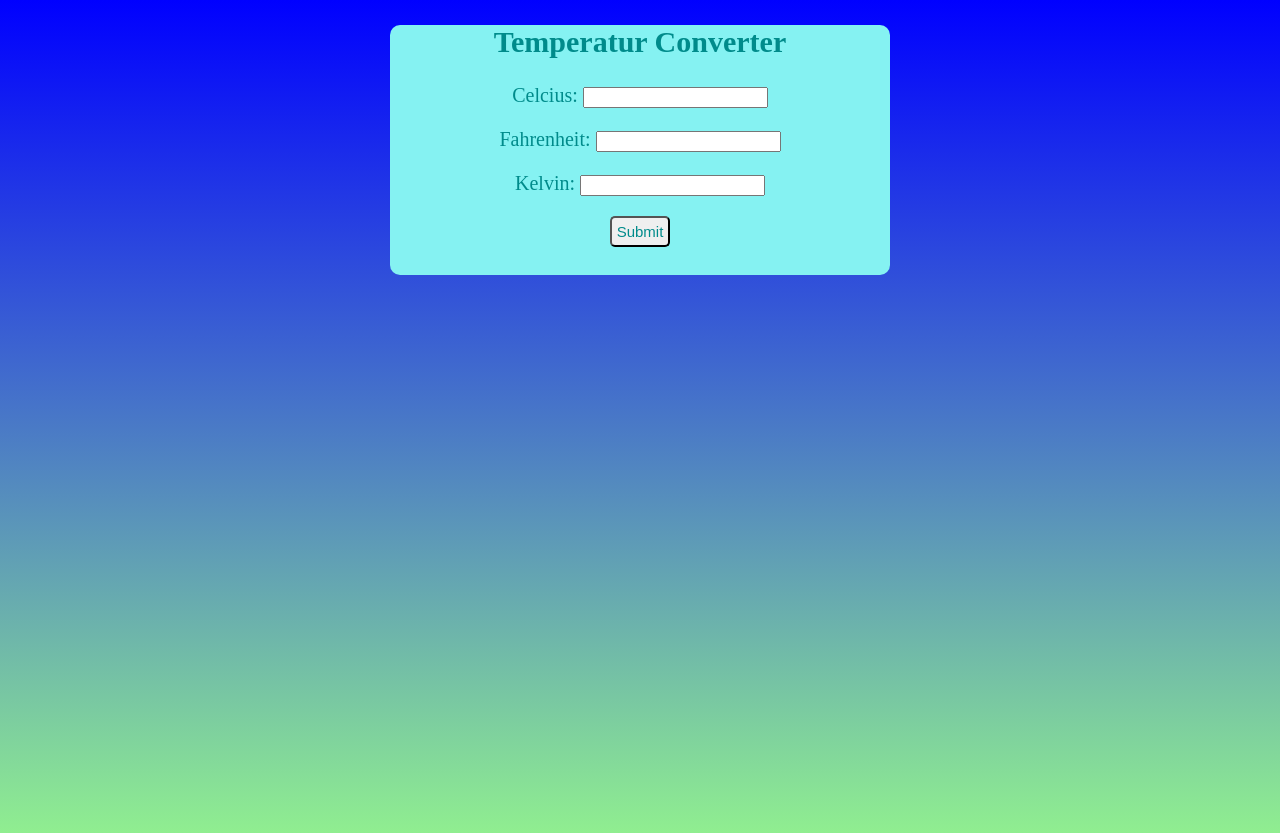
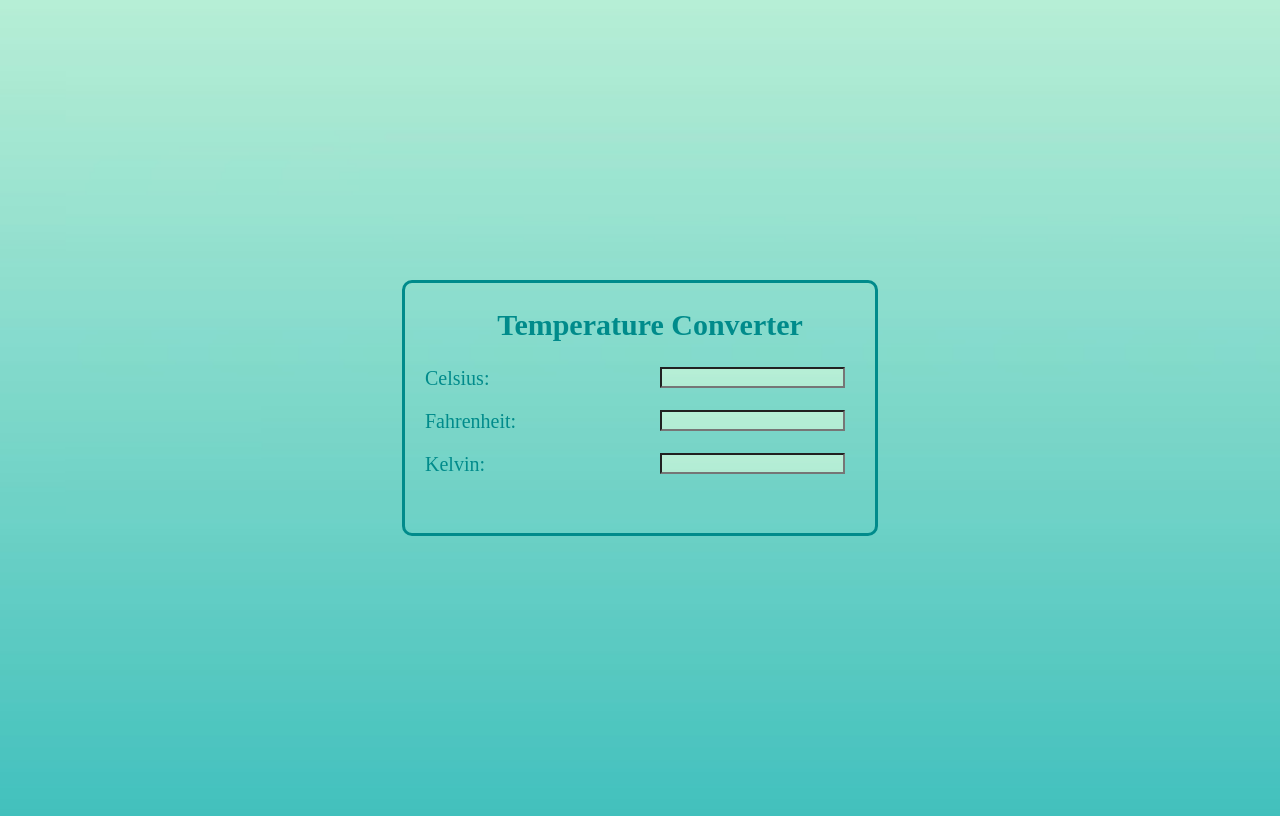
Before and after one commit to kanika-07cs/temp-convertor, a plain HTML site: page index.html in a window 1280 px wide. Drawn offline with Linux system fonts and the light colour scheme.

Commit message:
modified

```diff
--- a/index.html
+++ b/index.html
@@ -7,17 +7,14 @@
     <link rel="stylesheet" href="style.css">
 </head>
 <body>
-    <center>
         <div id="box">
             <div id="container">
-            <h2>Temperatur Converter</h2>
-            <p>Celcius: <input id="celcius" type="number"></p>
-            <p>Fahrenheit: <input id="fahrenheit" type="text"></p>
-            <p>Kelvin: <input id="kelvin" type="text"></p>
-            <button id="submit" onclick="submit()">Submit</button>
+            <h2>Temperature Converter</h2>
+            <p>Celsius: <input id="celsius" type="number"></p>
+            <p>Fahrenheit: <input id="fahrenheit" type="number"></p>
+            <p>Kelvin: <input id="kelvin" type="number"></p>
             </div>
         </div>
-    </center>
 
     <script src="script.js"></script>
 </body>
--- a/script.js
+++ b/script.js
@@ -1,6 +1,25 @@
-let celcius=document.getElementById('celcuis');
+
+let celsius=document.getElementById('celsius');
 let fahrenheit=document.getElementById('fahrenheit');
-let kelvin=document.getElementById('kevin');
-function submit(){
+let kelvin=document.getElementById('kelvin');
 
+celsius.oninput =()=>{
+    let CelsiusFahrenheit=(parseFloat(celsius.value)*9)/5+32;
+    fahrenheit.value=parseFloat(CelsiusFahrenheit.toFixed(3));
+    let CelsiusKelvin=parseFloat(celsius.value)+273.15;
+    kelvin.value=parseFloat(CelsiusKelvin.toFixed(3));
+};
+
+fahrenheit.oninput=()=>{
+    let FahrenheitCelsius=(parseFloat(fahrenheit.value)-32)*5/9;
+    celsius.value=parseFloat(FahrenheitCelsius.toFixed(3));
+    let FahrenheitKelvin=(parseFloat(fahrenheit.value)-32)*5/9+273.15;
+    kelvin.value=parseFloat(FahrenheitKelvin.toFixed(3))
 }
+
+kelvin.oninput=()=>{
+    let KelvinCelsius=parseFloat(kelvin.value)-273.15;
+    celsius.value=parseFloat(KelvinCelsius.toFixed(3));
+    let KelvinFahrenheit=parseFloat((kelvin.value)-273.15)* 9/5+32;
+    fahrenheit.value=parseFloat(KelvinFahrenheit.toFixed(3));
+}
--- a/style.css
+++ b/style.css
@@ -1,31 +1,40 @@
 body{
-    background: linear-gradient(blue,lightgreen);
+    background-image: url("light-blue-gradient-background.avif");
+    background-size: cover;
     background-repeat: no-repeat;
     font-size: 20px;
     color: darkcyan;
 }
 #box{
+    display: flex;
     justify-content: center;
     align-items: center;
     height: 100vh;
 }
 #container{
-    background-color: rgb(133, 242, 242);
+    border-style: solid;
     border-radius: 10px;
-    background-size: cover;
-    width:500px;
+    box-shadow: 5px;
+    width:450px;
     height: 250px;
+    padding-left: 20px;
 }
 h2{
     text-align: center;
     font-size: 30px;
 }
-#submit{
-    border-radius: 5px;
-    color: darkcyan;
-    font-size: 15px;
-    padding: 5px;
+#celsius{
+    background-image: url("light-blue-gradient-background.avif");
+    float: right;
+    margin-right: 30px;
 }
-#submit:hover{
-    background-color: aquamarine;
+#fahrenheit{
+    background-image: url("light-blue-gradient-background.avif");
+    float: right;
+    margin-right: 30px;
 }
+#kelvin{
+    background-image: url("light-blue-gradient-background.avif");
+    float: right;
+    margin-right: 30px;
+}
```
Also changed, not shown: light-blue-gradient-background.avif (added).
